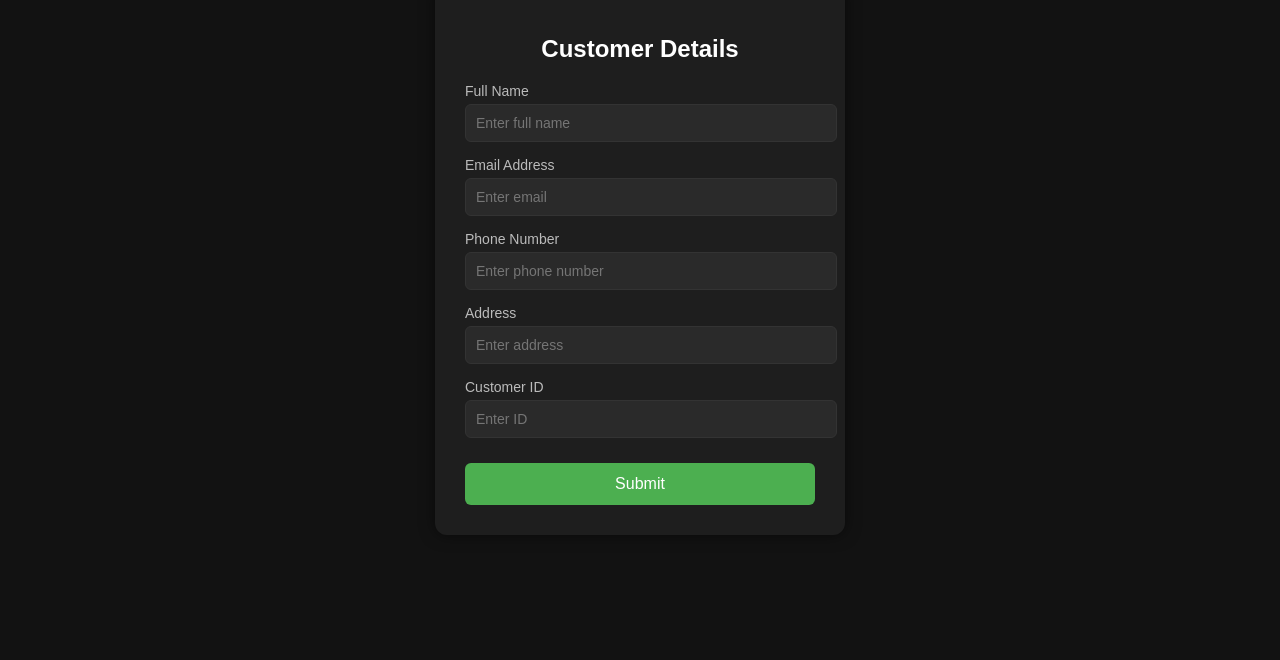
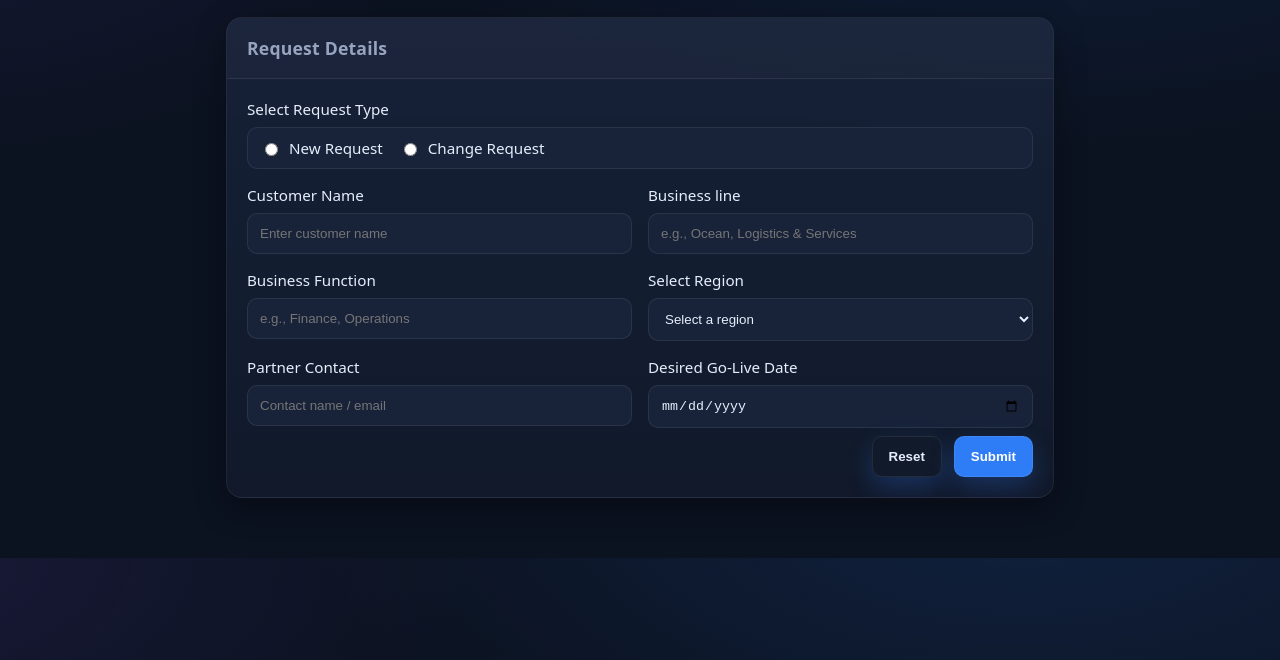
Before and after one commit to lmslms-cloud/maerskedi.uk, a plain HTML site: page index.html in a window 1280 px wide. Shown: the part 140-800 px from the top of the page. Drawn offline with Linux system fonts and the light colour scheme.

Commit message:
Revise index.html for integration change portal

```diff
--- a/index.html
+++ b/index.html
@@ -1,109 +1,170 @@
+<!-- Built for L&S LT offsite workshop - A3 Prototype Demo - 05-FEB-2026 -->
+<!-- Integration Change Portal — Change Request -->
 <!DOCTYPE html>
 <html lang="en">
 <head>
-  <meta charset="UTF-8">
-  <title>Customer Form</title>
+  <meta charset="UTF-8" />
+  <meta name="viewport" content="width=device-width, initial-scale=1" />
+  <title>Integration Change Portal - Change Request</title>
   <style>
+    :root {
+      --bg: #0b1220;
+      --panel: #121a2b;
+      --card: #18233a;
+      --accent: #2f7df6;
+      --text: #e6eefc;
+      --muted: #97a4c0;
+      --ring: rgba(47,125,246,0.45);
+    }
+    * { box-sizing: border-box; }
     body {
-      margin: 0;
-      font-family: Arial, sans-serif;
-      background-color: #121212;
-      color: #ffffff;
-      display: flex;
-      justify-content: center;
-      align-items: center;
-      height: 100vh;
+      margin: 0; font-family: system-ui, -apple-system, Segoe UI, Roboto, Ubuntu, 'Helvetica Neue', Arial, 'Noto Sans', 'Apple Color Emoji', 'Segoe UI Emoji';
+      background: radial-gradient(1200px 600px at 80% -10%, rgba(47,125,246,0.15), transparent 60%),
+                  radial-gradient(1000px 500px at -10% 0%, rgba(111,66,193,0.15), transparent 60%),
+                  var(--bg);
+      color: var(--text);
+    }
+    header {
+      padding: 28px 16px 10px;
+      text-align: center;
+    }
+    .brand { display:flex; align-items:center; justify-content:center; gap:12px; }
+    .brand img { height: 34px; }
+    h1 { margin: 10px 0 0; font-size: 1.8rem; letter-spacing: 0.3px; }
+    p.sub { margin: 6px 0 0; color: var(--muted); }
+
+    .container { max-width: 860px; margin: 20px auto 60px; padding: 0 16px; }
+    .card {
+      background: linear-gradient(180deg, rgba(24,35,58,0.9), rgba(18,26,43,0.95));
+      border: 1px solid rgba(255,255,255,0.06);
+      border-radius: 16px;
+      box-shadow: 0 10px 30px rgba(0,0,0,0.35);
+      overflow: hidden;
+    }
+    .card-header { padding: 18px 20px; border-bottom: 1px solid rgba(255,255,255,0.08); background: rgba(255,255,255,0.02); }
+    .card-header h2 { margin: 0; font-size: 1.1rem; color: var(--muted); font-weight: 600; letter-spacing: 0.2px; }
+    form { padding: 20px; }
+
+    .grid { display: grid; grid-template-columns: 1fr; gap: 16px; }
+    @media (min-width: 760px) { .grid { grid-template-columns: 1fr 1fr; } }
+
+    .field { display: flex; flex-direction: column; gap: 8px; }
+    .field label { font-size: 0.95rem; color: var(--text); }
+
+    .input, select, .radio-group {
+      background: var(--card);
+      border: 1px solid rgba(255,255,255,0.08);
+      color: var(--text);
+      border-radius: 10px;
+      padding: 12px 12px;
+      outline: none;
+      transition: border-color 0.15s ease, box-shadow 0.15s ease;
+    }
+    .input:focus, select:focus {
+      border-color: var(--accent);
+      box-shadow: 0 0 0 4px var(--ring);
     }
 
-    .container {
-      background-color: #1e1e1e;
-      padding: 30px;
-      border-radius: 12px;
-      width: 350px;
-      box-shadow: 0 0 15px rgba(0,0,0,0.5);
+    .radio-group { display: flex; gap: 16px; align-items: center; padding: 10px 12px; }
+    .radio-option { display: flex; align-items: center; gap: 8px; }
+
+    .actions { display: flex; gap: 12px; justify-content: flex-end; margin-top: 8px; }
+    button {
+      appearance: none; border: 1px solid rgba(255,255,255,0.08); background: var(--accent);
+      color: white; padding: 12px 16px; border-radius: 10px; font-weight: 600; cursor: pointer;
+      transition: transform 0.08s ease, filter 0.15s ease, box-shadow 0.15s ease;
+      box-shadow: 0 10px 24px rgba(47,125,246,0.25);
     }
+    button:hover { filter: brightness(1.05); }
+    button:active { transform: translateY(1px); }
+    .btn-secondary { background: transparent; color: var(--text); }
 
-    h2 {
-      text-align: center;
-      margin-bottom: 20px;
-    }
+    footer { color: var(--muted); text-align: center; padding: 24px; font-size: 0.9rem; }
 
-    .form-group {
-      margin-bottom: 15px;
-    }
-
-    label {
-      display: block;
-      margin-bottom: 5px;
-      font-size: 14px;
-      color: #bbbbbb;
-    }
-
-    input {
-      width: 100%;
-      padding: 10px;
-      border-radius: 6px;
-      border: 1px solid #333;
-      background-color: #2a2a2a;
-      color: #fff;
-      font-size: 14px;
-    }
-
-    input:focus {
-      outline: none;
-      border-color: #4caf50;
-    }
-
-    button {
-      width: 100%;
-      padding: 12px;
-      border: none;
-      border-radius: 6px;
-      background-color: #4caf50;
-      color: white;
-      font-size: 16px;
-      cursor: pointer;
-      margin-top: 10px;
-      transition: background 0.3s;
-    }
-
-    button:hover {
-      background-color: #45a049;
-    }
+    .policy-note { max-width: 860px; margin: -36px auto 20px; color: var(--muted); font-size: 0.85rem; padding: 0 16px; }
   </style>
 </head>
 <body>
+  <header>
+        Team: Three Musketeers
+    <h1>Integration Change Portal — Change Request</h1>
+    <p class="sub">Submit a new or change request for integration updates</p>
+  </header>
+
 
   <div class="container">
-    <h2>Customer Details</h2>
-    <form>
-      <div class="form-group">
-        <label for="name">Full Name</label>
-        <input type="text" id="name" placeholder="Enter full name">
+    <div class="card">
+      <div class="card-header">
+        <h2>Request Details</h2>
       </div>
 
-      <div class="form-group">
-        <label for="email">Email Address</label>
-        <input type="email" id="email" placeholder="Enter email">
+      <!-- On submit, navigate to "Virtual assistant.html" as requested -->
+      <form action="virtual_chatbot.html" method="get">
+        <div class="grid">
+          <!-- Select Request Type (radio) -->
+          <div class="field" style="grid-column: 1 / -1;">
+            <label for="requestType">Select Request Type</label>
+            <div class="radio-group" role="radiogroup" aria-labelledby="requestType">
+              <label class="radio-option">
+                <input type="radio" name="requestType" value="New Request" required />
+                <span>New Request</span>
+              </label>
+              <label class="radio-option">
+                <input type="radio" name="requestType" value="Change Request" />
+                <span>Change Request</span>
+              </label>
+            </div>
           </div>
 
-      <div class="form-group">
-        <label for="phone">Phone Number</label>
-        <input type="tel" id="phone" placeholder="Enter phone number">
+          <!-- Customer Name -->
+          <div class="field">
+            <label for="customerName">Customer Name</label>
+            <input class="input" type="text" id="customerName" name="customerName" placeholder="Enter customer name" required />
           </div>
 
-      <div class="form-group">
-        <label for="address">Address</label>
-        <input type="text" id="address" placeholder="Enter address">
+          <!-- Business line -->
+          <div class="field">
+            <label for="businessLine">Business line</label>
+            <input class="input" type="text" id="businessLine" name="businessLine" placeholder="e.g., Ocean, Logistics & Services" />
           </div>
 
-      <div class="form-group">
-        <label for="customerId">Customer ID</label>
-        <input type="text" id="customerId" placeholder="Enter ID">
+          <!-- Business Function -->
+          <div class="field">
+            <label for="businessFunction">Business Function</label>
+            <input class="input" type="text" id="businessFunction" name="businessFunction" placeholder="e.g., Finance, Operations" />
           </div>
 
+          <!-- Select Region -->
+          <div class="field">
+            <label for="region">Select Region</label>
+            <select id="region" name="region">
+              <option value="">Select a region</option>
+              <option>AMER</option>
+              <option>EMEA</option>
+              <option>APAC</option>
+              <option>Global</option>
+            </select>
+          </div>
+
+          <!-- Partner Contact -->
+          <div class="field">
+            <label for="partnerContact">Partner Contact</label>
+            <input class="input" type="text" id="partnerContact" name="partnerContact" placeholder="Contact name / email" />
+          </div>
+
+          <!-- Desired Go-Live Date -->
+          <div class="field">
+            <label for="goLiveDate">Desired Go-Live Date</label>
+            <input class="input" type="date" id="goLiveDate" name="goLiveDate" />
+          </div>
+        </div>
+
+        <div class="actions">
+          <button type="reset" class="btn-secondary">Reset</button>
           <button type="submit">Submit</button>
+        </div>
       </form>
+    </div>
   </div>
 
 </body>
```
Lines whose indentation alone changed are shown as unchanged.
